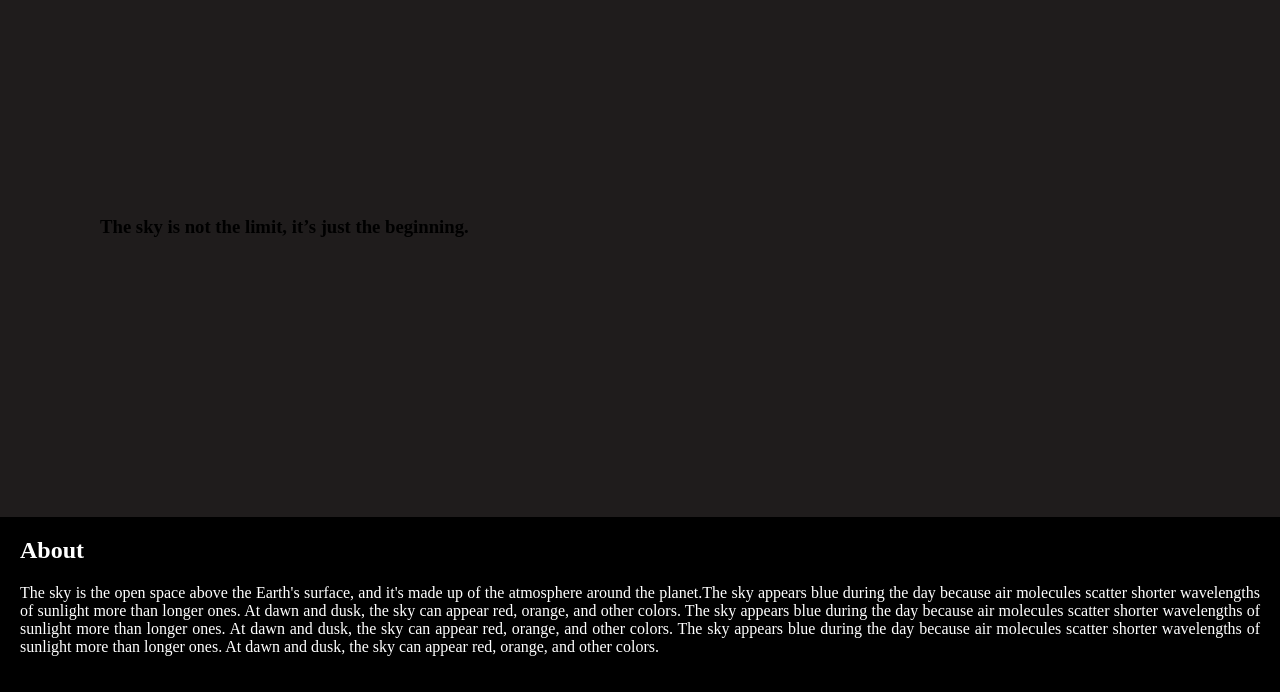
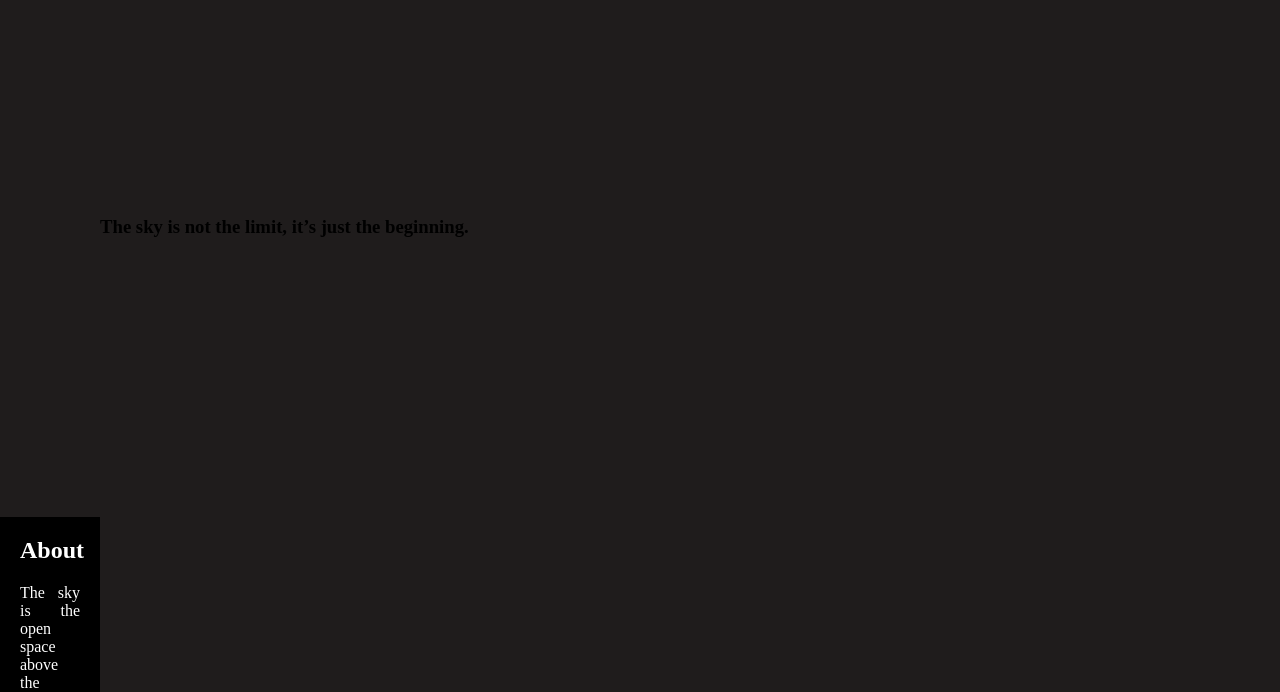
Before and after one commit to AkshayaShaji731/Sky, a plain HTML site: page index.html in a window 1280 px wide. Shown: the part 103-795 px from the top of the page. Drawn offline with Linux system fonts and the light colour scheme.

Commit message:
sky mistake

```diff
--- a/style.css
+++ b/style.css
@@ -182,3 +182,8 @@ footer{
     background-color: #000;
 }
 }
+body{
+  margin:0;
+  height:100px;
+  width:100px;
+}
```
